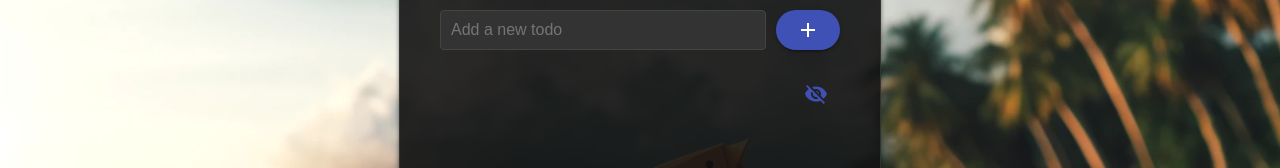
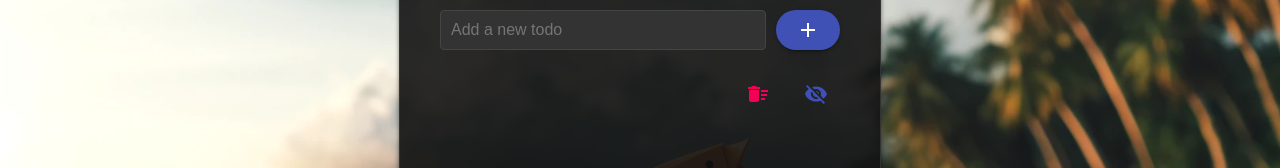
Before and after one commit to Nfnat0/quick-todo-app, a React (Create React App) app: page / in a window 1280 px wide. Shown: the part 159-327 px from the top of the page. Built offline with nearby package versions, Linux system fonts and the light colour scheme.

Commit message:
chore: Add delete all functionality to TodoApp component

```diff
--- a/src/pages/TodoApp.js
+++ b/src/pages/TodoApp.js
@@ -8,6 +8,7 @@ import '../styles.css';
 import IconButton from '@material-ui/core/IconButton';
 import VisibilityIcon from '@material-ui/icons/Visibility';
 import VisibilityOffIcon from '@material-ui/icons/VisibilityOff';
+import DeleteSweepIcon from '@material-ui/icons/DeleteSweep';
 
 function TodoApp() {
   const [todos, setTodos] = useState(() => {
@@ -36,6 +37,10 @@ function TodoApp() {
     setTodos(newTodos);
   };
 
+  const deleteAllTodos = () => {
+    setTodos([]);
+  };
+
   const editTodo = (index, newText) => {
     const newTodos = [...todos];
     newTodos[index].text = newText;
@@ -57,6 +62,14 @@ function TodoApp() {
     >
       <h1>Todo List</h1>
       <TodoInput addTodo={addTodo} />
+      <div className="buttons-container">
+          <IconButton
+            color="secondary"
+            onClick={deleteAllTodos}
+            className="delete-all-button"
+          >
+            <DeleteSweepIcon />
+          </IconButton>
           <IconButton
             color="primary"
             onClick={toggleShowCompleted}
@@ -64,6 +77,7 @@ function TodoApp() {
           >
             {showCompleted ? <VisibilityOffIcon /> : <VisibilityIcon />}
           </IconButton>
+        </div>
       <div className="todo-list-container">
         <TodoList
           todos={todos}
--- a/src/styles.css
+++ b/src/styles.css
@@ -82,10 +82,22 @@ body, html {
   height: 40px;
 }
 
+/* Buttons container styles */
+.buttons-container {
+  display: flex;
+  justify-content: flex-end;
+  gap: 10px;
+  margin-bottom: 20px;
+}
+
 /* Icon button styles */
 .toggle-completed-icon {
-  margin-bottom: 20px;
   align-self: flex-end; /* Align to the right */
+}
+
+.delete-all-button {
+  align-self: flex-end; /* Align to the right */
+  color: #f50057; /* Red color for delete button */
 }
 
 /* Todo list styles */
```
Lines whose indentation alone changed are shown as unchanged.
